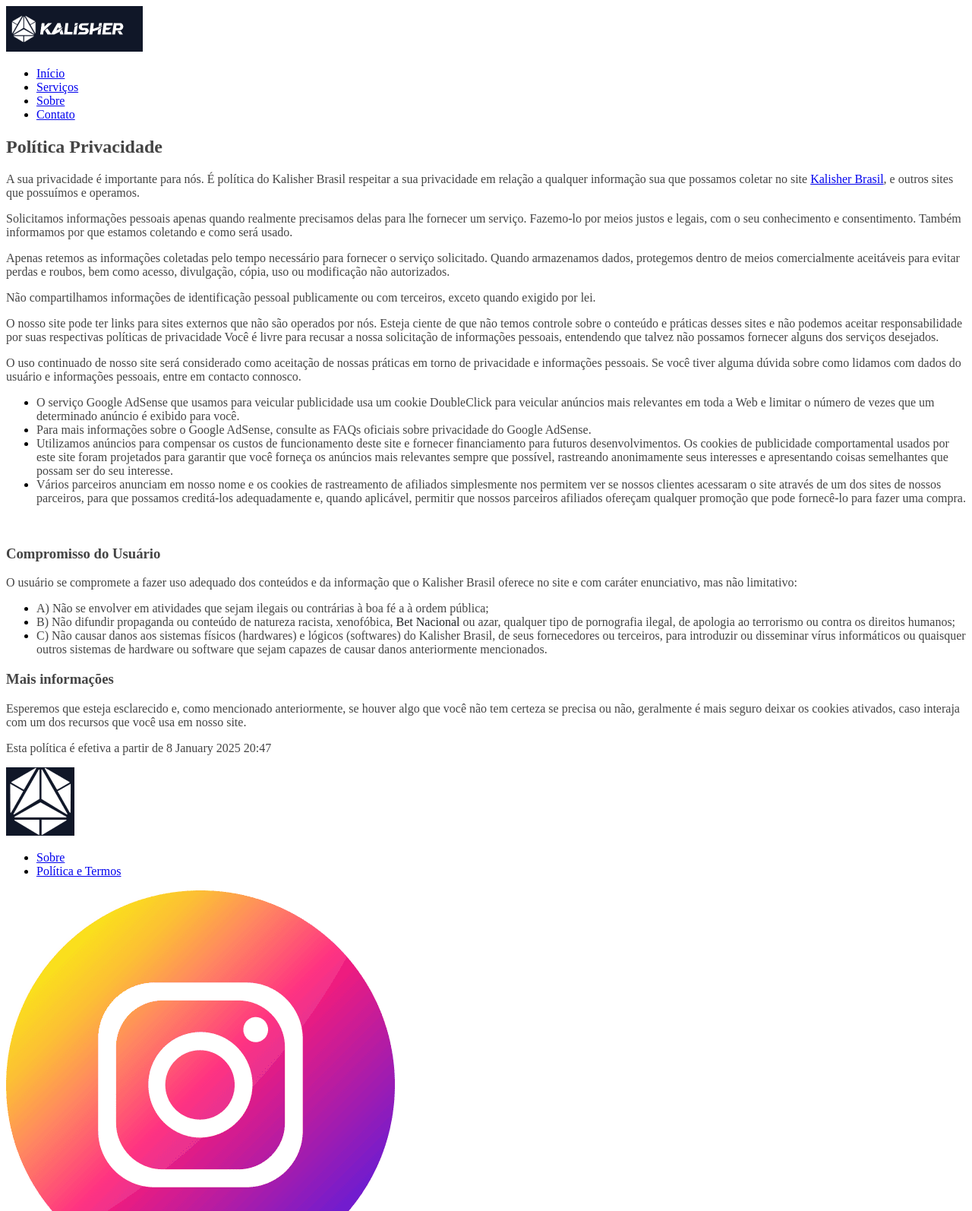
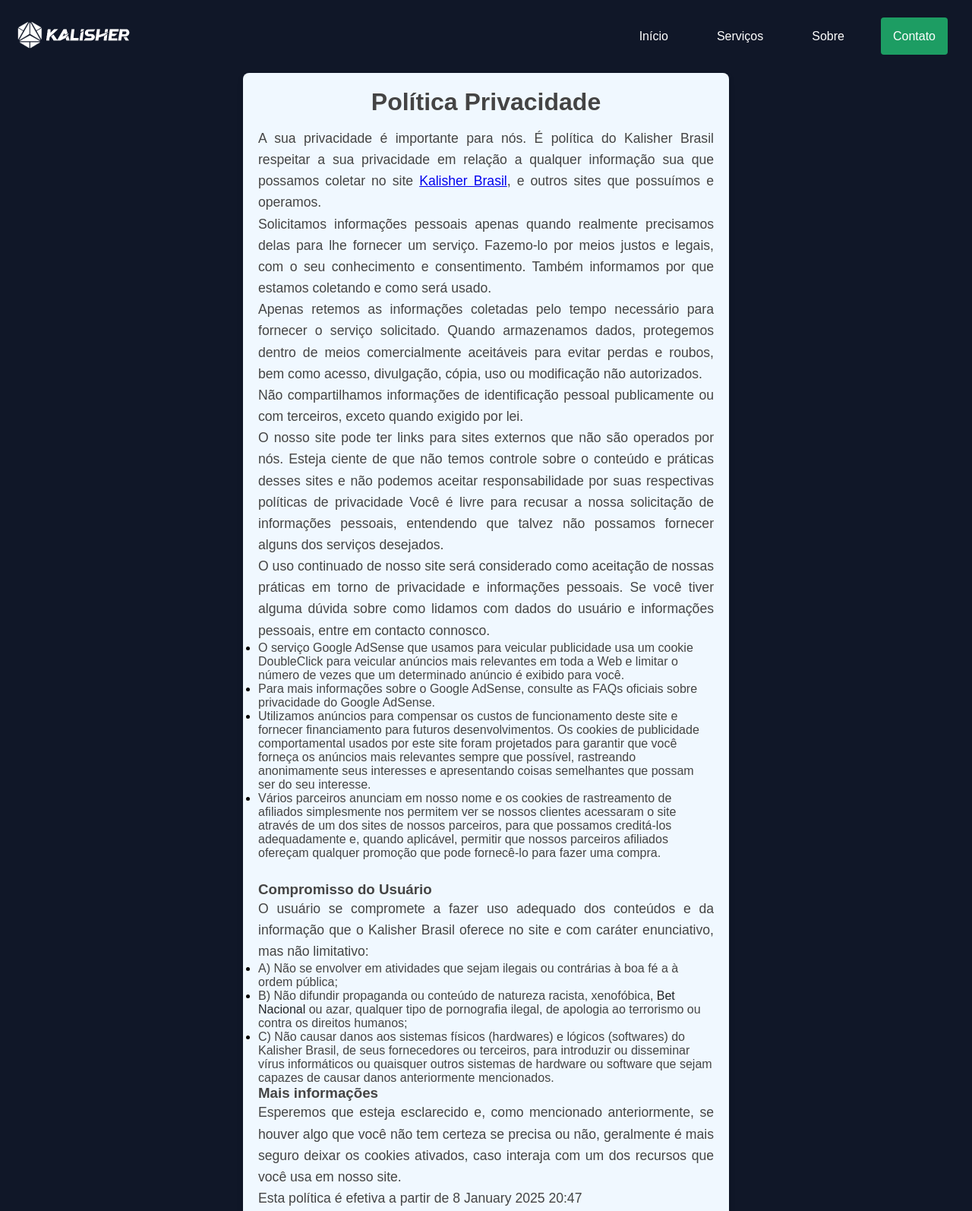
Before and after one commit to magoviegas/kalisher, a plain HTML site: page politicaeprivacidade.html in a window 1280 px wide. Shown: the top 1594 px of the page at 76% size. Drawn offline with Linux system fonts and the light colour scheme; the site is published under a folder, as on GitHub Pages, so addresses that start at the root find nothing.

Commit message:
Modified repository on pages politicaeprivacidade

```diff
--- a/politicaeprivacidade.html
+++ b/politicaeprivacidade.html
@@ -4,14 +4,14 @@
     <meta charset="UTF-8">
     <meta name="viewport" content="width=device-width, initial-scale=1.0">
     <title>Seu Site</title>
-    <link rel="stylesheet" href="/Style/main.css">
-    <link rel="stylesheet" href="/Style/politica.css">
+    <link rel="stylesheet" href="Style/main.css">
+    <link rel="stylesheet" href="Style/politica.css">
 </head>
 <body>
     <!-- Navegação -->
     <nav>
         <div class="logo">
-            <a href="/index.html"><img src="assets/imgcomprimidas/logosite.png" alt=""></a>
+            <a href="index.html"><img src="assets/imgcomprimidas/logosite.png" alt=""></a>
         </div>
         <div class="menu-toggle" id="menu-toggle">
             <span class="bar"></span>
@@ -19,10 +19,10 @@
             <span class="bar"></span>
         </div>
         <ul class="nav-links" id="nav-links">
-            <li><a href="/index.html">Início</a></li>
-            <li><a href="/index.html#servicos">Serviços</a></li>
-            <li><a href="/sobre.html">Sobre</a></li>
-            <li><a href="/formulario.html" class="contact-button">Contato</a></li>
+            <li><a href="index.html">Início</a></li>
+            <li><a href="index.html#servicos">Serviços</a></li>
+            <li><a href="sobre.html">Sobre</a></li>
+            <li><a href="formulario.html" class="contact-button">Contato</a></li>
         </ul>
     </nav>
 
@@ -34,12 +34,12 @@
  <!-- Rodapé -->
  <footer class="footer">
     <div class="footer-logo">
-        <a href="/index.html"><img src="assets/imgcomprimidas/simbolokalisher.png" alt=""></a>
+        <a href="index.html"><img src="assets/imgcomprimidas/simbolokalisher.png" alt=""></a>
     </div>
     <div class="footer-links">
         <ul>
-            <li><a href="/sobre.html">Sobre</a></li>
-            <li><a href="/politicaeprivacidade.html">Política e Termos</a></li>
+            <li><a href="sobre.html">Sobre</a></li>
+            <li><a href="politicaeprivacidade.html">Política e Termos</a></li>
         </ul>
     </div>
     <div class="footer-instagram">
```
